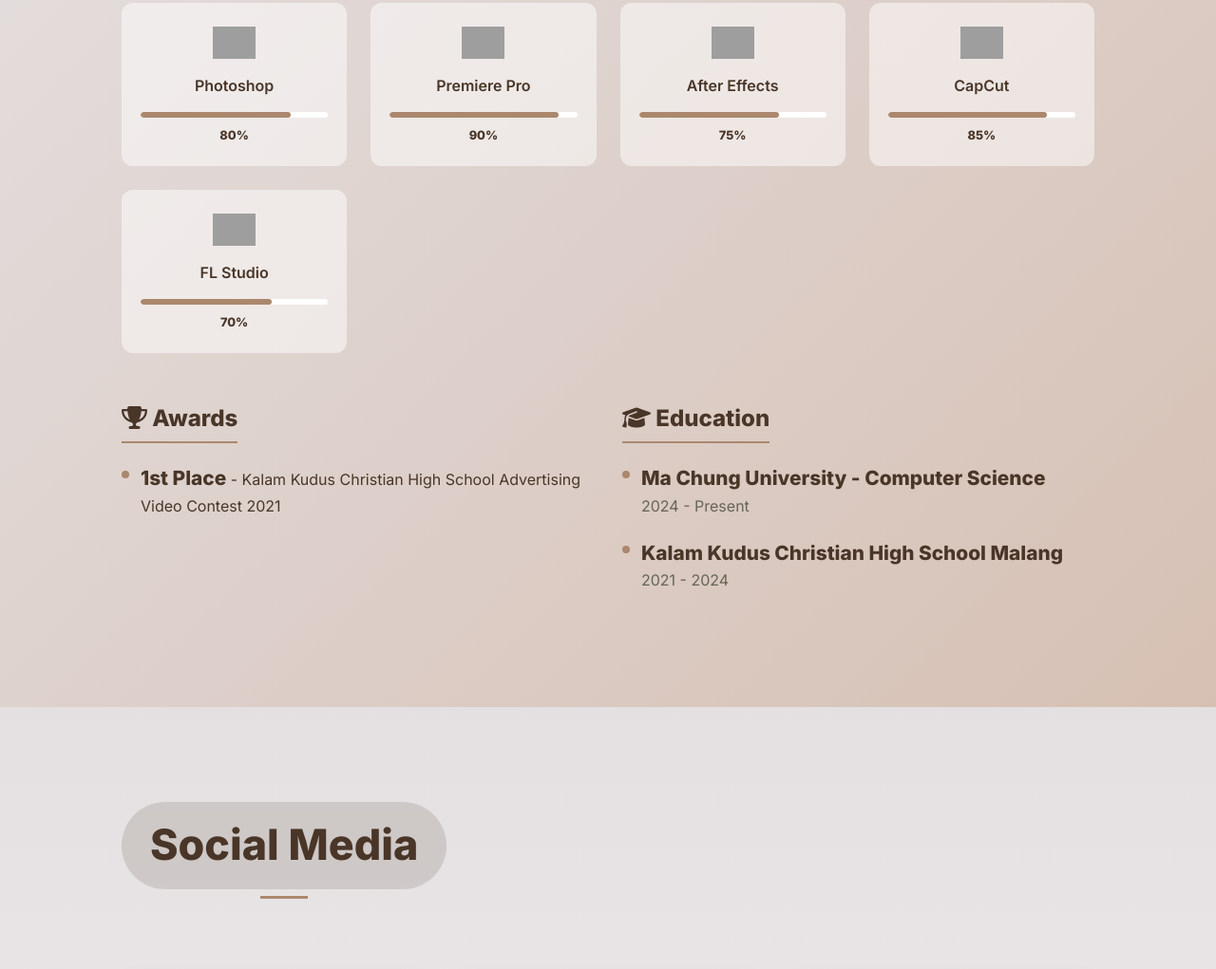
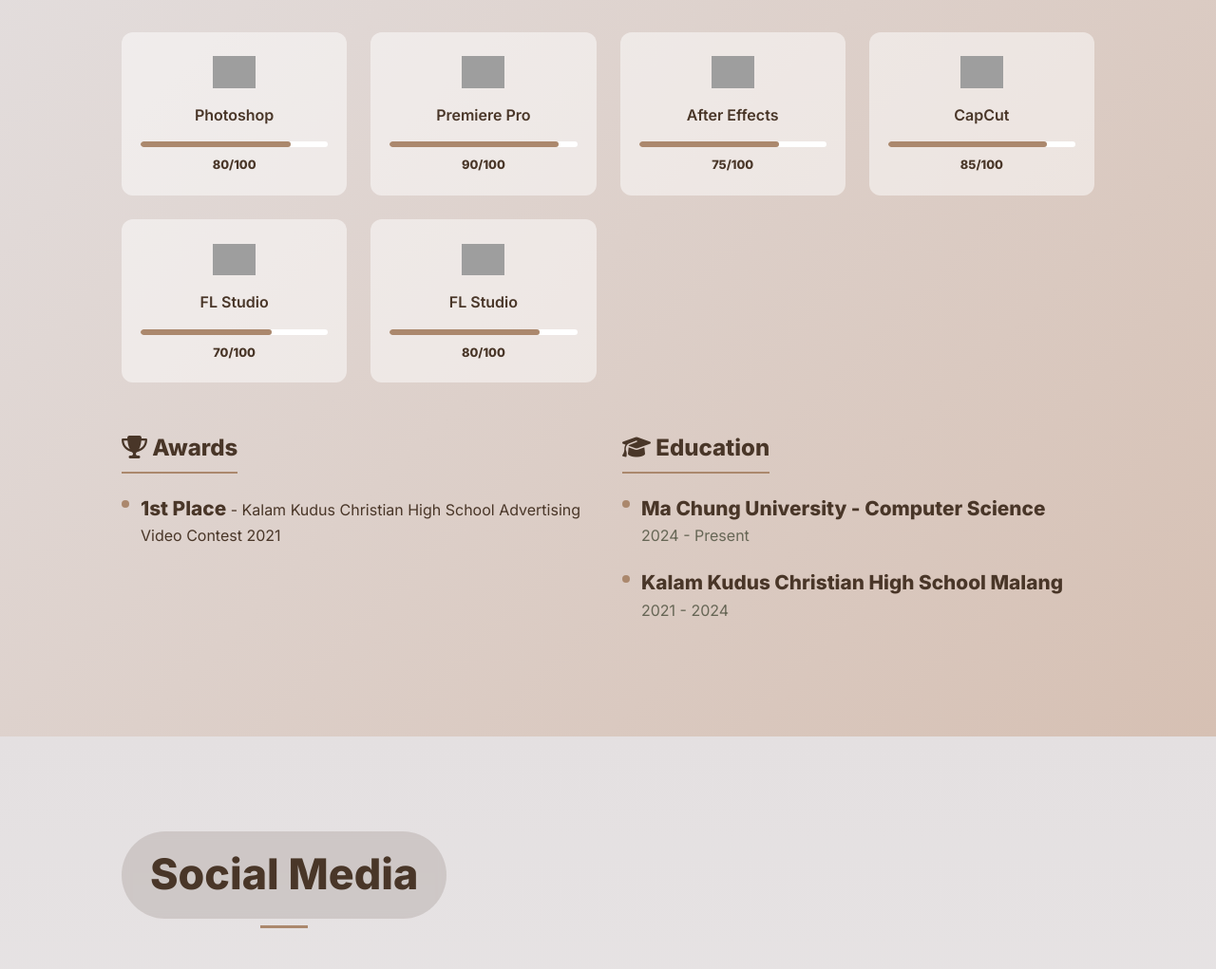
Before and after one commit to jeremynatanael/jnspporto, a plain HTML site: page index.html in a window 1280 px wide. Shown: the part 3900-4921 px from the top of the page at 95% size. Drawn offline with Linux system fonts and the light colour scheme; grey boxes are pictures that could not be loaded; a script that the page names is missing.

Commit message:
Membuat section baru untuk porto dan menambah skill baru

```diff
--- a/index.html
+++ b/index.html
@@ -267,6 +267,23 @@
             <div class="tags"><span>Leadership</span> <span>Videography</span></div>
         </div>
      </div>
+
+     <div class="card">
+        <a href="https://drive.google.com/file/d/1rDQSzFRJWdUZgorK9jDM-VIzFFabjhnK/view?usp=sharing" target="_blank" class="card-link">
+            <div class="card">
+                <div class="card-media">
+                    <img src="thumb-hcm.jpg" alt="Hot Cui Mie">
+                    <div class="camera-overlay"><i class="fas fa-camera"></i></div>
+                </div>
+        <div class="card-info">
+            <h3>BPM FTD Ma Chung University Website</h3>
+            <p class="role">Fullstack Developer</p>
+            <p class="desc">Handling UI/UX design, intepret it into front-end using
+                HTML, CSS and also handling the back-end process, using PHP & MySQL
+            </p>
+            <div class="tags"><span>Leadership</span> <span>Videography</span></div>
+        </div>
+     </div>
     </div>
     </section>
 
@@ -302,7 +319,7 @@
                     <span>Photoshop</span>
                 </div>
                 <div class="progress-bar"><div class="progress" style="width: 80%;"></div></div>
-                <span class="percentage">80%</span>
+                <span class="percentage">80/100</span>
             </div>
 
             <div class="skill-item">
@@ -311,7 +328,7 @@
                     <span>Premiere Pro</span>
                 </div>
                 <div class="progress-bar"><div class="progress" style="width: 90%;"></div></div>
-                <span class="percentage">90%</span>
+                <span class="percentage">90/100</span>
             </div>
 
             <div class="skill-item">
@@ -320,7 +337,7 @@
                     <span>After Effects</span>
                 </div>
                 <div class="progress-bar"><div class="progress" style="width: 75%;"></div></div>
-                <span class="percentage">75%</span>
+                <span class="percentage">75/100</span>
             </div>
 
             <div class="skill-item">
@@ -329,7 +346,7 @@
                     <span>CapCut</span>
                 </div>
                 <div class="progress-bar"><div class="progress" style="width: 85%;"></div></div>
-                <span class="percentage">85%</span>
+                <span class="percentage">85/100</span>
             </div>
 
             <div class="skill-item">
@@ -338,7 +355,16 @@
                     <span>FL Studio</span>
                 </div>
                 <div class="progress-bar"><div class="progress" style="width: 70%;"></div></div>
-                <span class="percentage">70%</span>
+                <span class="percentage">70/100</span>
+            </div>
+
+            <div class="skill-item">
+                <div class="skill-header">
+                    <img src="https://thumb.wikimedia.org/wikipedia/commons/thumb/3/33/Figma-logo.svg/960px-Figma-logo.svg.png?utm_source=id.wikipedia.org&utm_campaign=index&utm_content=thumbnail" alt="Figma">
+                    <span>FL Studio</span>
+                </div>
+                <div class="progress-bar"><div class="progress" style="width: 80%;"></div></div>
+                <span class="percentage">80/100</span>
             </div>
         </div>
 
```
